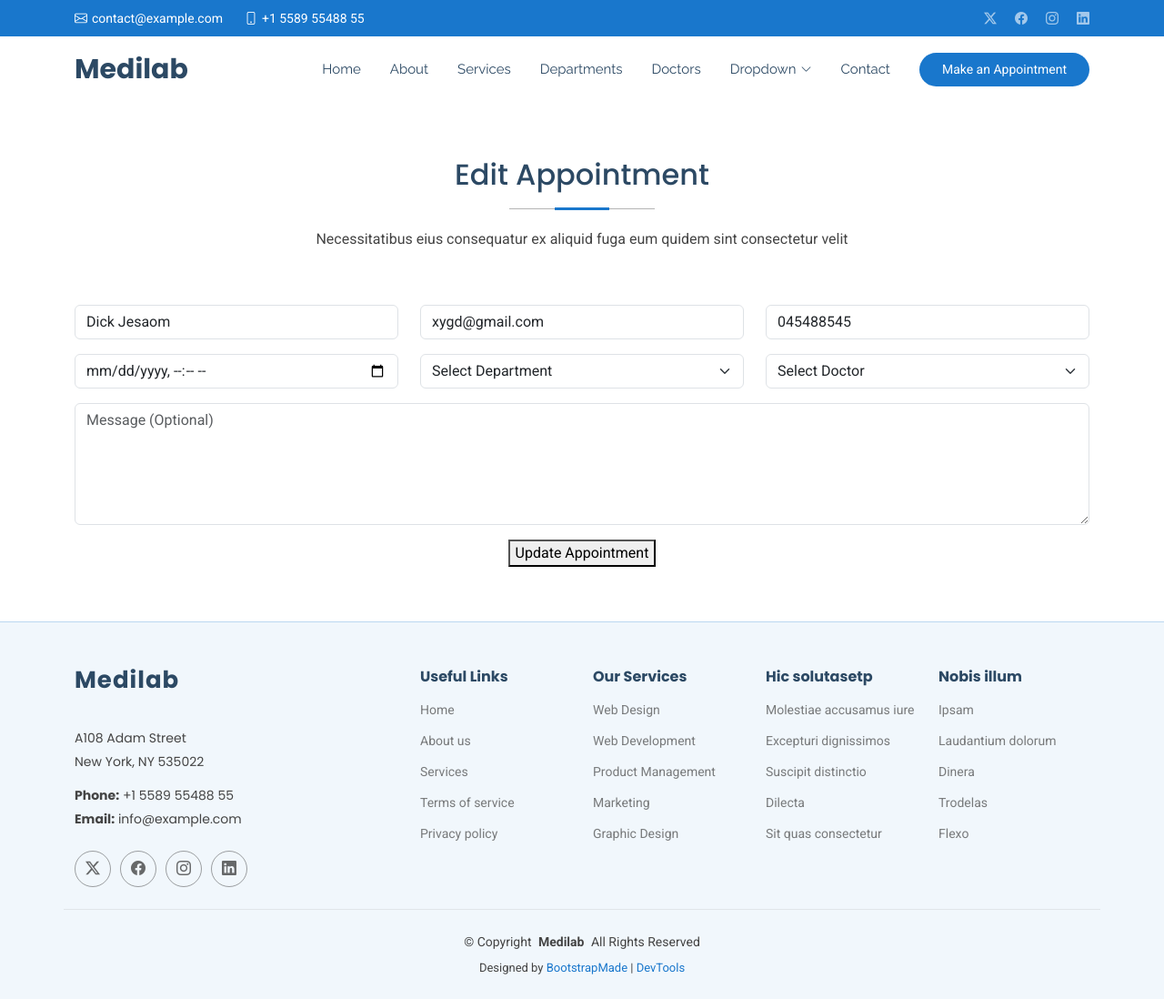
After one commit to kipchirchirdarius884/health, a Django app: page /edit/2/ in a window 1280 px wide. The commit adds this page. Shown: the whole page at 91% size. Run offline with Django 5.2, Linux system fonts and the light colour scheme; data comes from the database, SQL or seed files in the repository; both versions use the stored data as it was after the commit; some libraries are stand-ins or nearby versions.

Commit message:
quick update

```diff
--- a/healthapp/urls.py
+++ b/healthapp/urls.py
@@ -18,4 +18,8 @@ urlpatterns = [
 
     path('show/', views.show, name='show'),
 
+    path('delete/<int:id>/', views.delete,),
+
+    path('edit/<int:id>/', views.edit),
+
 ]
--- a/healthapp/views.py
+++ b/healthapp/views.py
@@ -1,5 +1,6 @@
-from django.shortcuts import render
+from django.shortcuts import render, redirect,get_object_or_404
 from healthapp.models import *
+
 
 # Create your views here.
 def home(request):
@@ -31,3 +32,25 @@ def appointment(request):
 def show(request):
      allappointment = Myappointment.objects.all()
      return render(request, 'show.html', {'allappointment': allappointment})
+
+def delete(request, id):
+    deleteappointment = Myappointment.objects.get(id=id)
+    deleteappointment.delete()
+    return redirect('/show')
+
+def edit(request, id):
+    editappointment = get_object_or_404(Myappointment, id=id)
+    if request.method == 'POST':
+        editappointment.name = request.POST.get('name')
+        editappointment.email = request.POST.get('email')
+        editappointment.phone = request.POST.get('phone')
+        editappointment.datetime = request.POST.get('date')
+        editappointment.department = request.POST.get('department')
+        editappointment.doctor = request.POST.get('doctor')
+        editappointment.message = request.POST.get('message')
+
+        editappointment.save()
+        return redirect('/show')
+
+    else:
+        return render(request, 'edit.html', {'editappointment': editappointment})
--- /dev/null
+++ b/template/edit.html
@@ -0,0 +1,66 @@
+{%extends 'starter-page.html'%}
+
+{% load static %}
+
+
+{% block content %}
+<!-----appointments section--->
+ <section id="appointment" class="appointment section">
+
+      <!-- Section Title -->
+      <div class="container section-title" data-aos="fade-up">
+        <h2>Edit Appointment</h2>
+        <p>Necessitatibus eius consequatur ex aliquid fuga eum quidem sint consectetur velit</p>
+      </div><!-- End Section Title -->
+
+      <div class="container" data-aos="fade-up" data-aos-delay="100">
+
+        <form method="post">
+
+          {% csrf_token %}
+          <div class="row">
+            <div class="col-md-4 form-group">
+              <input type="text" value="{{editappointment.name}}" name="name" class="form-control" id="name" placeholder="Your Name" required="">
+            </div>
+            <div class="col-md-4 form-group mt-3 mt-md-0">
+              <input type="email" value="{{editappointment.email}}" class="form-control" name="email" id="email" placeholder="Your Email" required="">
+            </div>
+            <div class="col-md-4 form-group mt-3 mt-md-0">
+              <input type="tel" value="{{editappointment.phone}}" class="form-control" name="phone" id="phone" placeholder="Your Phone" required="">
+            </div>
+          </div>
+          <div class="row">
+            <div class="col-md-4 form-group mt-3">
+              <input type="datetime-local" name="date" class="form-control datepicker" id="date" placeholder="Appointment Date" required="">
+            </div>
+            <div class="col-md-4 form-group mt-3">
+              <select name="department" id="department" class="form-select" required="">
+                <option value="">Select Department</option>
+                <option value="Department 1">Department 1</option>
+                <option value="Department 2">Department 2</option>
+                <option value="Department 3">Department 3</option>
+              </select>
+            </div>
+            <div class="col-md-4 form-group mt-3">
+              <select name="doctor" id="doctor" class="form-select" required="">
+                <option value="">Select Doctor</option>
+                <option value="Doctor 1">Doctor 1</option>
+                <option value="Doctor 2">Doctor 2</option>
+                <option value="Doctor 3">Doctor 3</option>
+              </select>
+            </div>
+          </div>
+
+          <div class="form-group mt-3">
+            <textarea class="form-control" name="message" rows="5" placeholder="Message (Optional)"></textarea>
+          </div>
+          <div class="mt-3">
+            <div class="error-message"></div>
+            <div class="text-center"><button type="submit">Update Appointment</button></div>
+          </div>
+        </form>
+
+      </div>
+
+    </section><!-- /Appointment Section -->
+{% endblock%}
--- a/template/show.html
+++ b/template/show.html
@@ -14,6 +14,7 @@
         <th>Doctor</th>
         <th>Department</th>
         <th>Message</th>
+        <th>Actions</th>
 
     </tr>
 
@@ -28,6 +29,11 @@
         <td>{{appointment.doctor}}</td>
         <td>{{appointment.message}}</td>
 
+        <td>
+            <a href="/edit/{{appointment.id}}" class="btn btn-warning">Edit</a>
+            <a href="/delete/{{appointment.id}}" class="btn btn-danger">Delete</a>
+        </td>
+
 
     </tr>
 
```
Also changed, not shown: db.sqlite3.
